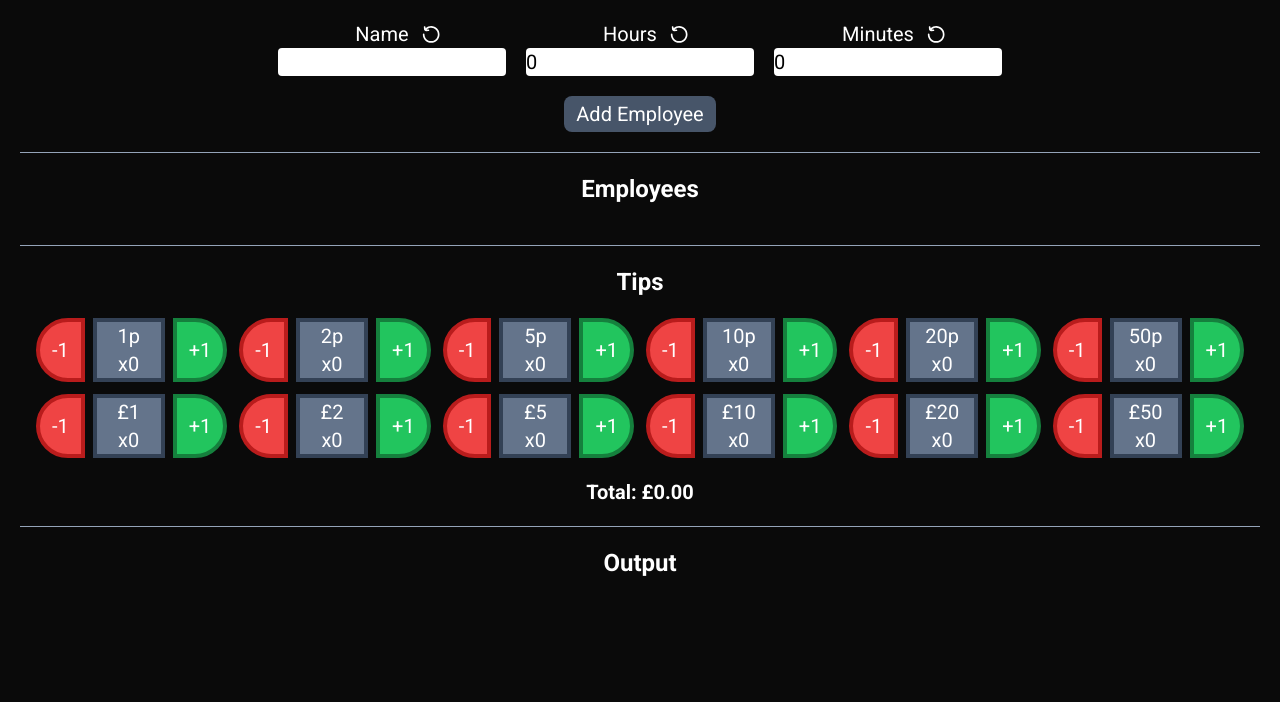
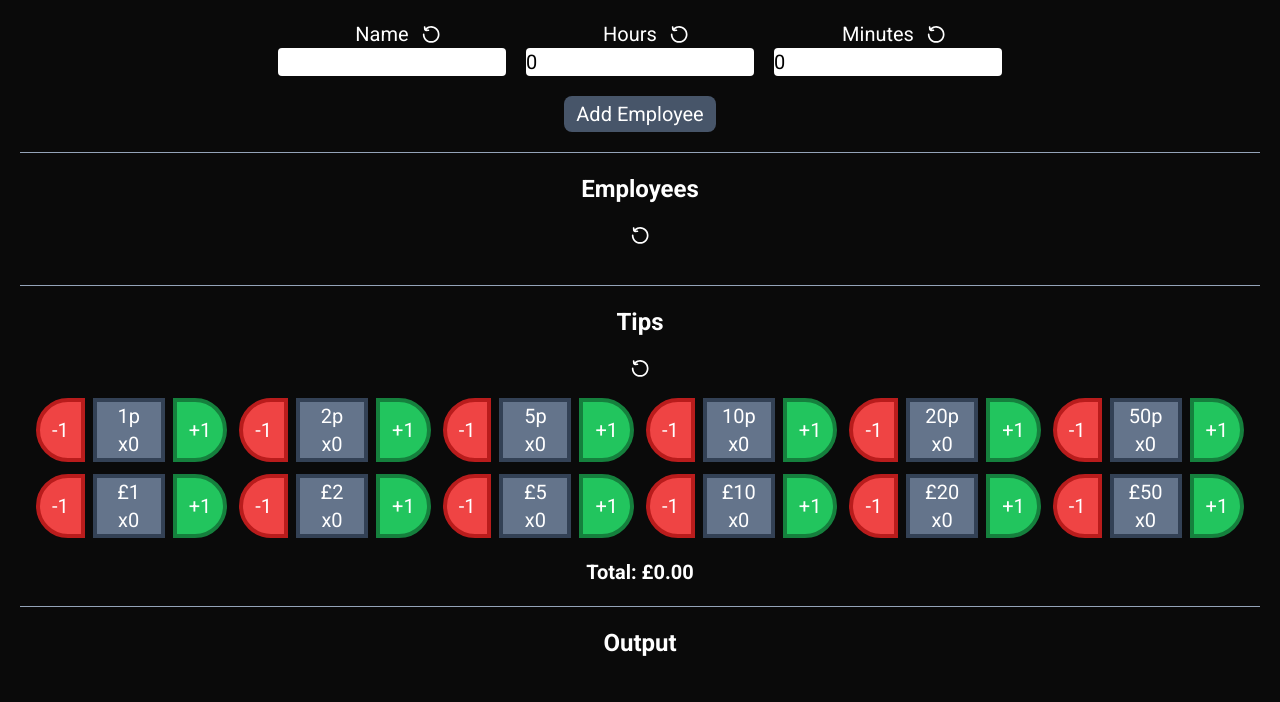
Before and after one commit to nahtaan/TipCounter, a website: page src/index.html in a window 1280 px wide. Drawn offline with Linux system fonts and the light colour scheme.

Commit message:
Added reset buttons to tips and employees since they now save between sessions.

```diff
--- a/src/index.html
+++ b/src/index.html
@@ -46,13 +46,19 @@
     </div>
     <!--   Section for showing the currently added employees -->
     <div class="place-items-center flex flex-col pt-5">
-        <p class="place-self-center font-bold text-2xl">Employees</p>
+        <p class="place-self-center font-bold text-2xl mb-5">Employees</p>
+        <svg onclick="resetEmployees()" class="w-5 h-5" style="width: 1em; height: 1em;vertical-align: middle;fill: currentColor;overflow: hidden;" viewBox="0 0 1024 1024" version="1.1" xmlns="http://www.w3.org/2000/svg">
+            <path d="M524.8 106.666667c-106.666667 0-209.066667 42.666667-285.866667 110.933333l-8.533333-68.266667c0-25.6-21.333333-42.666667-46.933333-38.4-25.6 0-42.666667 21.333333-38.4 46.933334l8.533333 115.2c4.266667 55.466667 51.2 98.133333 106.666667 98.133333h8.533333L384 362.666667c25.6 0 42.666667-21.333333 38.4-46.933334 0-25.6-21.333333-42.666667-46.933333-38.4l-85.333334 4.266667c64-55.466667 145.066667-89.6 230.4-89.6 187.733333 0 341.333333 153.6 341.333334 341.333333s-153.6 341.333333-341.333334 341.333334-341.333333-153.6-341.333333-341.333334c0-25.6-17.066667-42.666667-42.666667-42.666666s-42.666667 17.066667-42.666666 42.666666c0 234.666667 192 426.666667 426.666666 426.666667s426.666667-192 426.666667-426.666667c4.266667-234.666667-187.733333-426.666667-422.4-426.666666z"  />
+        </svg>
         <div id="entriesList" class="flex flex-wrap flex-col place-items-center place-content-center gap-5 w-full overflow-x-clip mt-5">
         </div>
     </div>
     <!--   Section for totalling up the tips per coin/cash     -->
     <div class="place-items-center flex flex-col gap-5 pt-5">
         <p class="place-self-center font-bold text-2xl">Tips</p>
+        <svg onclick="resetTips()" class="w-5 h-5" style="width: 1em; height: 1em;vertical-align: middle;fill: currentColor;overflow: hidden;" viewBox="0 0 1024 1024" version="1.1" xmlns="http://www.w3.org/2000/svg">
+            <path d="M524.8 106.666667c-106.666667 0-209.066667 42.666667-285.866667 110.933333l-8.533333-68.266667c0-25.6-21.333333-42.666667-46.933333-38.4-25.6 0-42.666667 21.333333-38.4 46.933334l8.533333 115.2c4.266667 55.466667 51.2 98.133333 106.666667 98.133333h8.533333L384 362.666667c25.6 0 42.666667-21.333333 38.4-46.933334 0-25.6-21.333333-42.666667-46.933333-38.4l-85.333334 4.266667c64-55.466667 145.066667-89.6 230.4-89.6 187.733333 0 341.333333 153.6 341.333334 341.333333s-153.6 341.333333-341.333334 341.333334-341.333333-153.6-341.333333-341.333334c0-25.6-17.066667-42.666667-42.666667-42.666666s-42.666667 17.066667-42.666666 42.666666c0 234.666667 192 426.666667 426.666666 426.666667s426.666667-192 426.666667-426.666667c4.266667-234.666667-187.733333-426.666667-422.4-426.666666z"  />
+        </svg>
         <div class="flex flex-row select-none gap-3 flex-wrap place-content-center">
             <div class="flex flex-col-reverse gap-2 md:flex-row">
                 <div onclick="subtractCurrency(0.01)" class="bg-red-500 rounded-b-full md:rounded-br-none md:rounded-s-full p-3 border-red-700 border-4 cursor-pointer flex flex-col place-content-center text-center">
--- a/src/script.js
+++ b/src/script.js
@@ -213,6 +213,43 @@ const removeEmployee = (id) =>  {
 const resetValue = (id, def = "") => {
     const element = document.getElementById(id);
     element.value = def;
+}
+
+const resetTips = () => {
+    currencyMap = new Map([
+        [0.01, 0],
+        [0.02, 0],
+        [0.05, 0],
+        [0.10, 0],
+        [0.20, 0],
+        [0.50, 0],
+        [1.00, 0],
+        [2.00, 0],
+        [5.00, 0],
+        [10.00, 0],
+        [20.00, 0],
+        [50.00, 0]
+    ]);
+
+    document.getElementById("entry-0.01").innerText = 'x0';
+    document.getElementById("entry-0.02").innerText = 'x0';
+    document.getElementById("entry-0.05").innerText = 'x0';
+    document.getElementById("entry-0.10").innerText = 'x0';
+    document.getElementById("entry-0.20").innerText = 'x0';
+    document.getElementById("entry-0.50").innerText = 'x0';
+    document.getElementById("entry-1.00").innerText = 'x0';
+    document.getElementById("entry-2.00").innerText = 'x0';
+    document.getElementById("entry-5.00").innerText = 'x0';
+    document.getElementById("entry-10.00").innerText = 'x0';
+    document.getElementById("entry-20.00").innerText = 'x0';
+    document.getElementById("entry-50.00").innerText = 'x0';
+    calculateValues();
+}
+
+const resetEmployees = () => {
+    employeeMap = new Map();
+    document.getElementById('entriesList').innerHTML = "";
+    calculateValues();
 }
 
 const addCurrency = (value) => {
```
Also changed, not shown: src/output.css.
